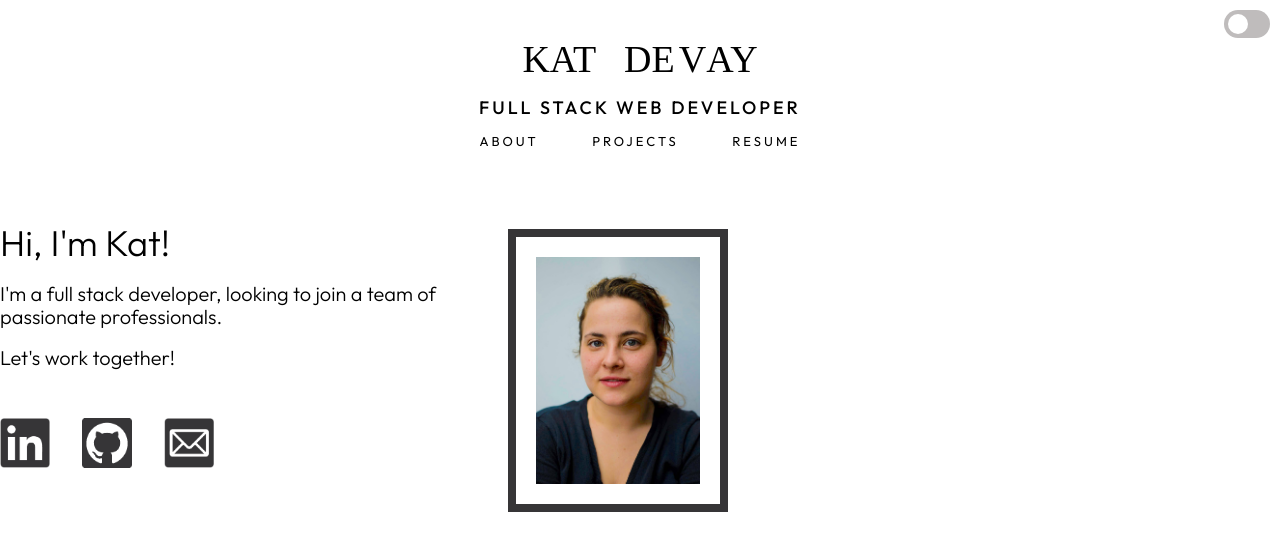
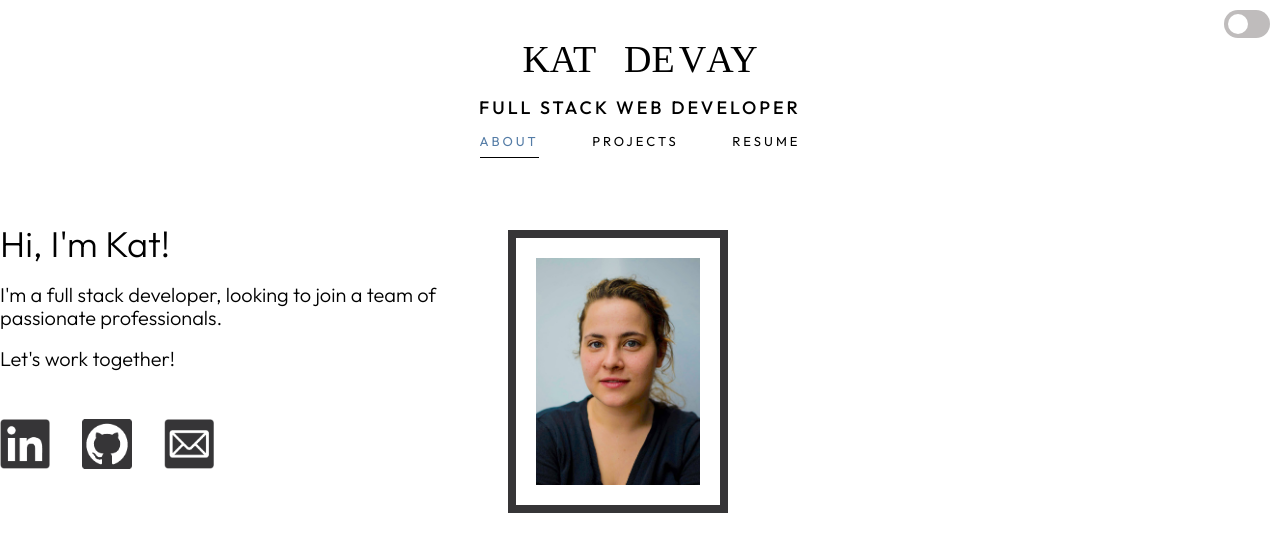
Before and after one commit to kdevay/kdevay.github.io, a React (Vite) app: page / in a window 1280 px wide. Shown: the top 552 px of the page. Built offline with nearby package versions, Linux system fonts and the light colour scheme; a web font is replaced by a local one.

Commit message:
refactor: update to match new header tab names

```diff
--- a/src/App.tsx
+++ b/src/App.tsx
@@ -8,16 +8,16 @@ import LightIcons from './components/LightIcons';
 import Resume from './components/Resume';
 import About from './components/About';
 import Projects from './components/Projects';
+import Footer from './components/Footer';
 
 export default function App() {
   const [mode, setMode] = useState(findInitialPreference());
-  const [tab, setTab] = useState('about');
+  const [tab, setTab] = useState('ABOUT');
 
   const changeTab = id => {
-    console.log('id', id);
-    if (id === 'about') setTab('about');
-    if (id === 'projects') setTab('projects');
-    if (id === 'resume') setTab('resume');
+    if (id === 'ABOUT') setTab('ABOUT');
+    if (id === 'PROJECTS') setTab('PROJECTS');
+    if (id === 'RESUME') setTab('RESUME');
   };
 
   const toggleMode = () => {
@@ -47,16 +47,10 @@ export default function App() {
           </div>
           <div className='relative min-h-screen min-w-screen m-0 grid grid-cols-1 grid-rows-main items-start justify-center gap-[50px]'>
             <Header mode={mode} tab={tab} changeTab={changeTab}></Header>
-            {tab === 'about' && <About mode={mode}></About>}
-            {tab === 'projects' && <Projects mode={mode}></Projects>}
-            {tab === 'resume' && <Resume mode={mode}></Resume>}
-            {tab !== 'about' ? (
-              mode === 'dark' ? (
-                <DarkIcons></DarkIcons>
-              ) : (
-                <LightIcons></LightIcons>
-              )
-            ) : null}
+            {tab === 'ABOUT' && <About mode={mode}></About>}
+            {tab === 'PROJECTS' && <Projects mode={mode}></Projects>}
+            {tab === 'RESUME' && <Resume mode={mode}></Resume>}
+            <Footer mode={mode} tab={tab} />
           </div>
         </div>
       </>
```
